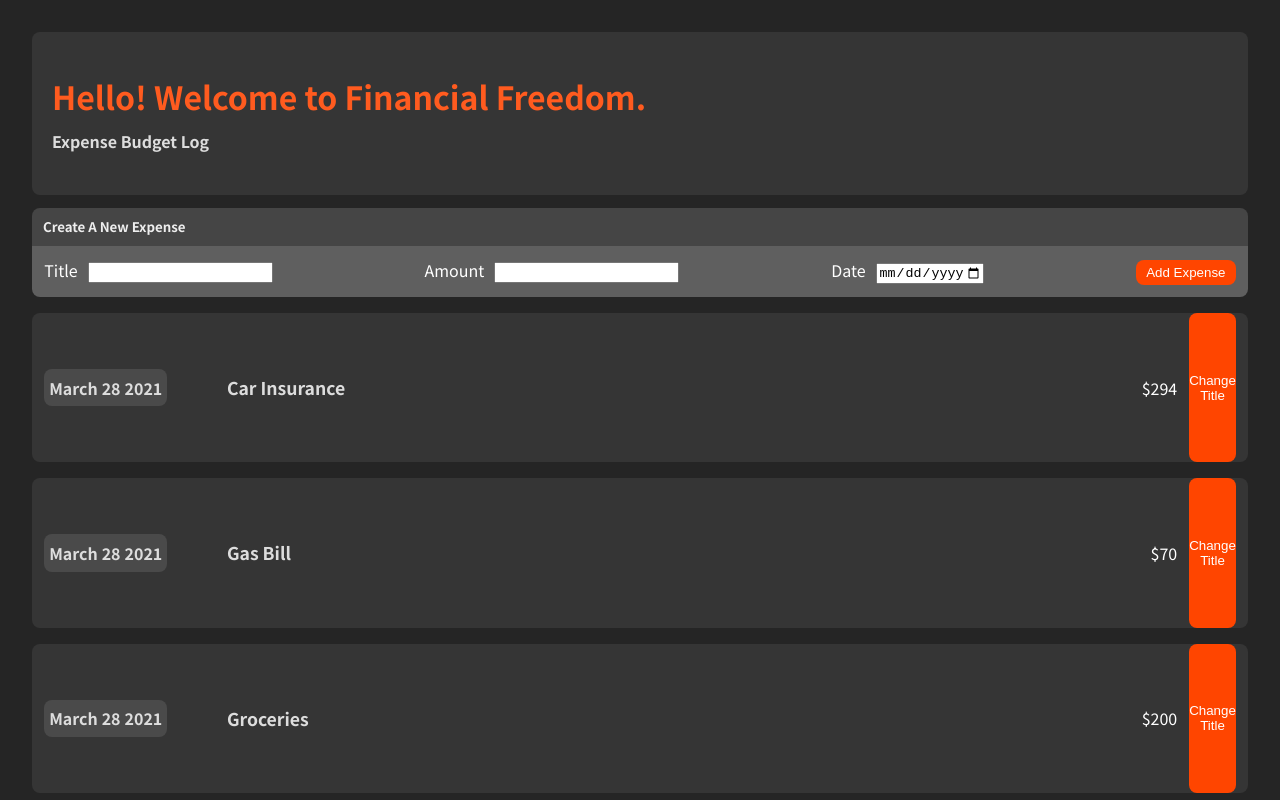
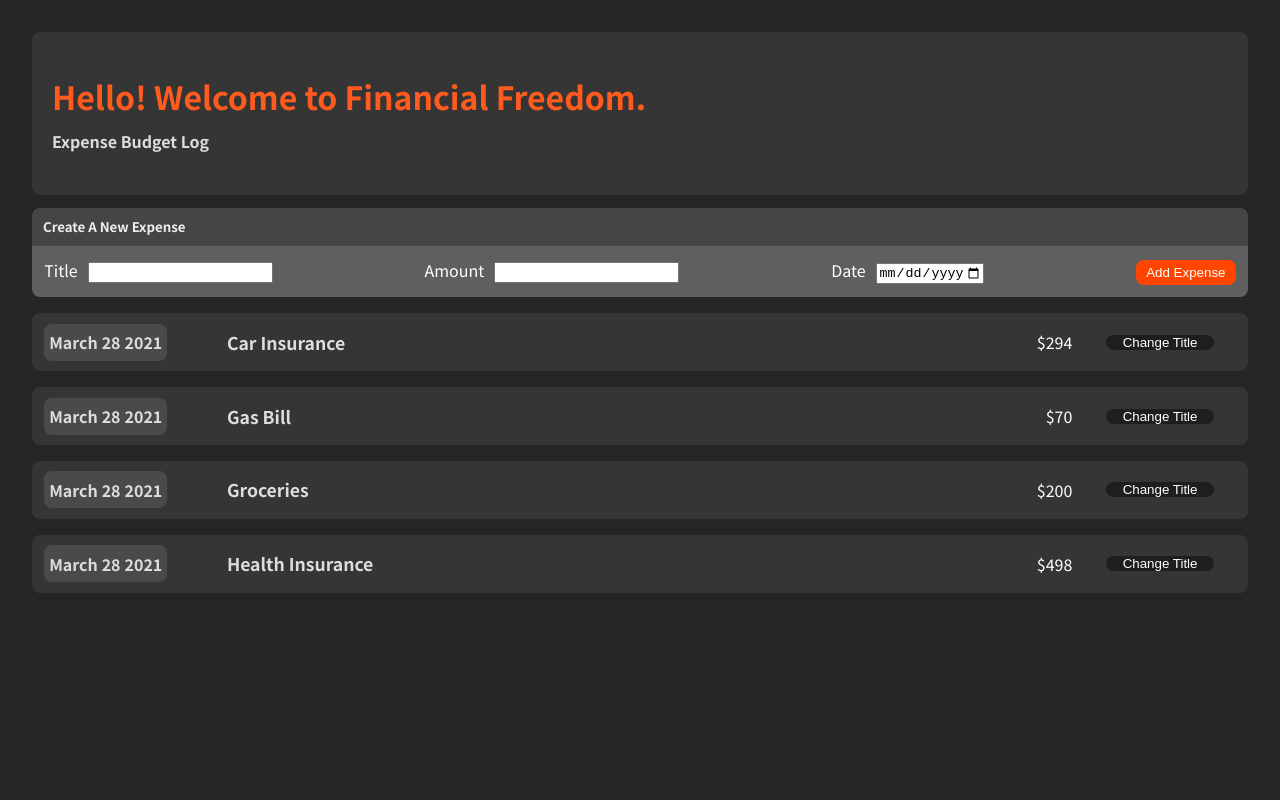
Before and after one commit to srhmendez/React_The-Complete-Guide, a React (Create React App) app in the folder 02-React-Budget-App/react-complete-guide/: page / in a window 1280 px wide. Shown: the top 800 px of the page. Built offline with nearby package versions, Linux system fonts and the light colour scheme.

Commit message:
fixing styling on button

```diff
--- a/02-React-Budget-App/react-complete-guide/src/components/Expenses/ExpenseItem.css
+++ b/02-React-Budget-App/react-complete-guide/src/components/Expenses/ExpenseItem.css
@@ -27,3 +27,16 @@ h2.expenseItem{
     align-self: center;
     margin:0;
 }
+
+button.change-title{
+    background:rgb(31, 29, 29);
+    color:rgb(255, 255, 255);
+    border:none;
+    border-radius:8px;
+    display:flex;
+    width:300px;
+    padding: 0%;
+    margin:1.8%;
+    justify-content: center;
+    align-items: center;
+}
--- a/02-React-Budget-App/react-complete-guide/src/components/Expenses/ExpenseItem.js
+++ b/02-React-Budget-App/react-complete-guide/src/components/Expenses/ExpenseItem.js
@@ -27,7 +27,7 @@ const ExpenseItem = (props) => {
       <div className="expenseItemPriceContainer">
         <div className="expenseItemPrice">${props.amount}</div>
       </div>
-      <button className="change title" onClick={changeExpenseTitle}>Change Title</button>
+      <button className="change-title" onClick={changeExpenseTitle}>Change Title</button>
     </Card>
   );
 }
--- a/02-React-Budget-App/react-complete-guide/src/components/UserInputExpense/ExpenseForm.css
+++ b/02-React-Budget-App/react-complete-guide/src/components/UserInputExpense/ExpenseForm.css
@@ -19,7 +19,7 @@ label{
     margin-right:10px;
     color:white;
 }
-button{
+button.add-expense{
     width:100px;
     background:orangered;
     color:white;
--- a/02-React-Budget-App/react-complete-guide/src/components/UserInputExpense/ExpenseForm.js
+++ b/02-React-Budget-App/react-complete-guide/src/components/UserInputExpense/ExpenseForm.js
@@ -51,7 +51,7 @@ const ExpenseForm = () => {
                 <input type="date" value={enteredDate} onChange={dateChangeHandler} min="2019-01-01" max="2022-12-31" />
             </div>
             <div className="newExpenseActions">
-                <button className="expenseSubmit" type="submit">Add Expense</button>
+                <button className="add-expense" type="submit">Add Expense</button>
             </div>
         </div>
     </form>
```
